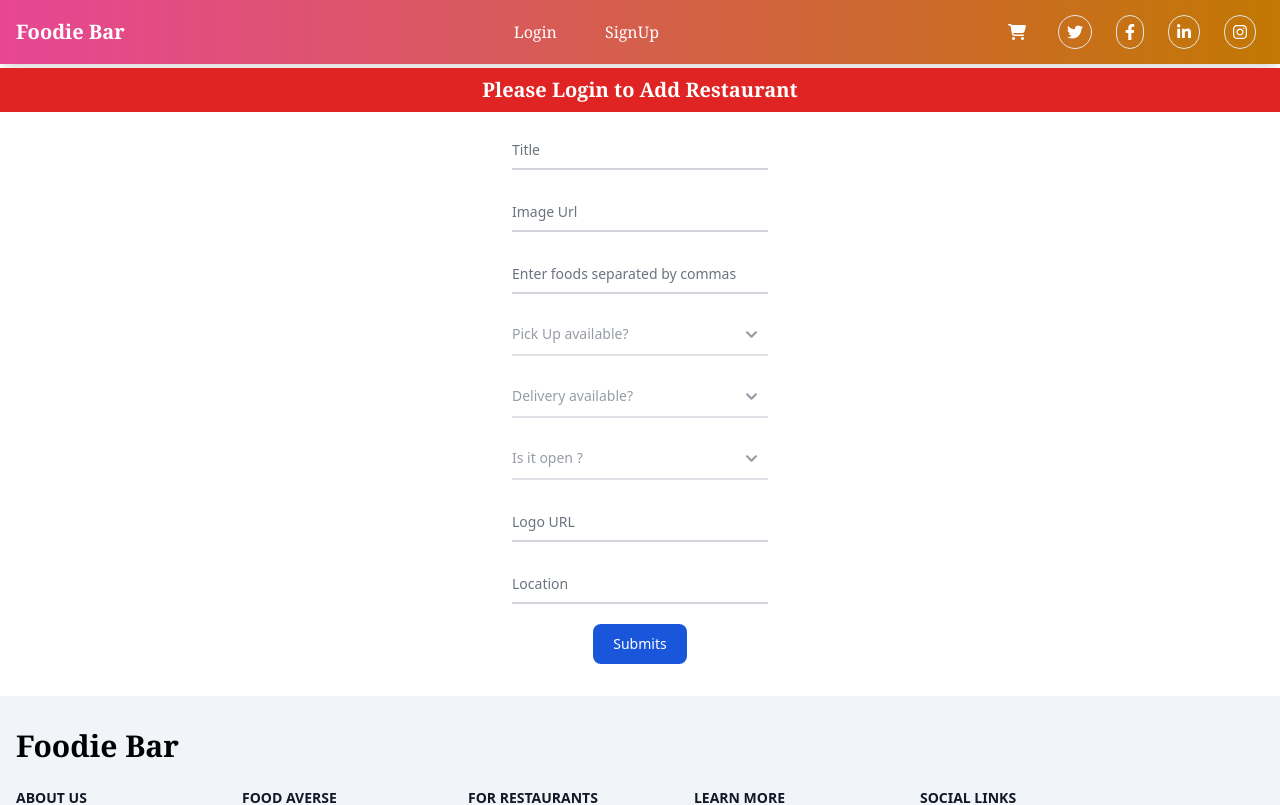
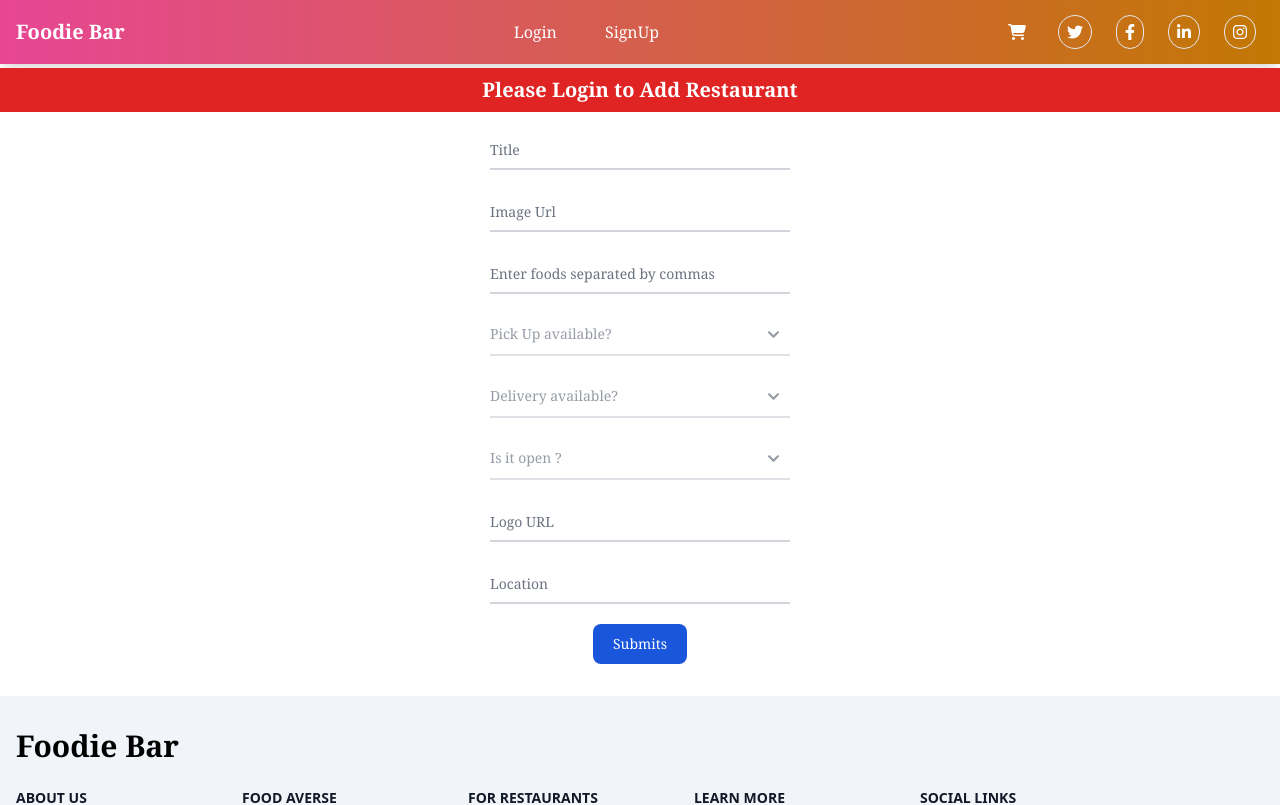
Before and after one commit to SUPHAL-MAITY/FoodApp_Frontend, a React (Vite) app: page /add-restaurant in a window 1280 px wide. Shown: the top 805 px of the page. Built offline with nearby package versions, Linux system fonts and the light colour scheme.

Commit message:
add restro form modifieed

```diff
--- a/src/components/Layout/AddRestro.jsx
+++ b/src/components/Layout/AddRestro.jsx
@@ -48,14 +48,14 @@ const AddRestro = () => {
 
   //  title   imageUrl foods pickup  delivery  isOpen logoUrl rating ratingCount coords
   return (
-    <div>
+    <div className="font-serif">
       {!auth.token && (
         <div className="mt-1 mb-2 p-2 text-center  font-serif text-xl font-extrabold bg-red-600 text-white">
           <h1>Please Login to Add Restaurant </h1>
         </div>
       )}
 
-      <form onSubmit={handleSubmit} className="w-64 mx-auto my-4 ">
+      <form onSubmit={handleSubmit} className="w-[300px] mx-auto my-4  ">
         <div className="relative z-0 w-full mb-5 group">
           <input
             type="text"
```
